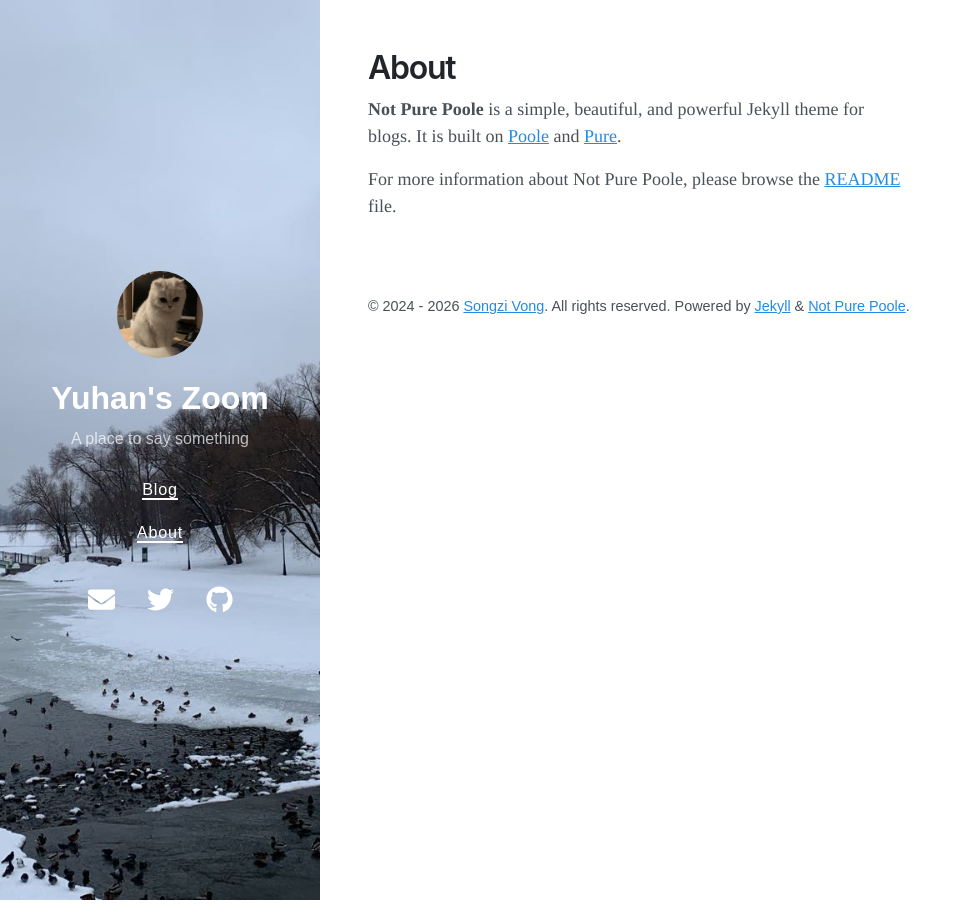
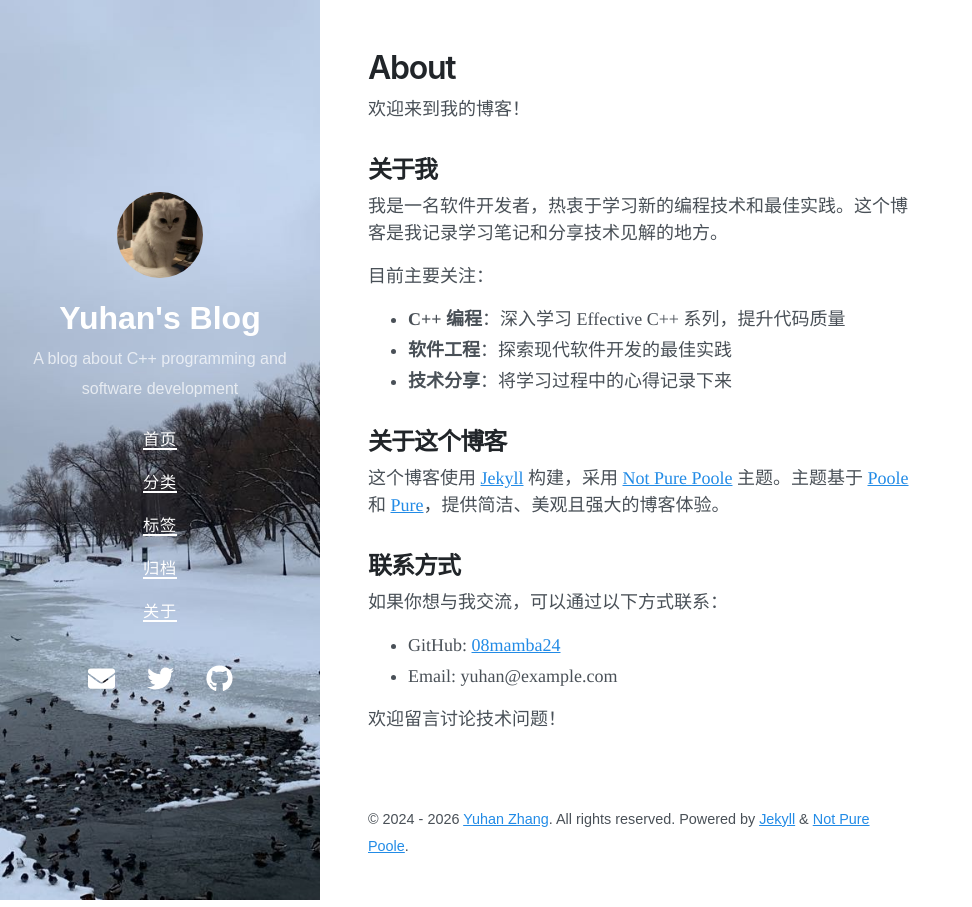
Before and after one commit to 08mamba24/08mamba24.github.io, a Jekyll site: the page built from about.md, in a window 1280 px wide. Shown: the whole page, without its empty margins (0-972 px from the left). Built offline with Jekyll 4.4.1, drawn with Linux system fonts in a browser that asks for light colours; nearby versions of some CDN libraries.

Commit message:
优化博客网站：更新个人信息、完善关于页面、启用分类功能、自定义主题配色和改进导航结构
- 更新网站标题和描述，改为更专业的中文内容
- 完善关于页面，添加作者介绍、技术关注点和联系方式
- 启用分类归档功能，改善内容组织
- 添加自定义蓝色主题配色方案
- 改进导航结构，使用中文标签并添加更多链接
- 优化SEO配置，更新作者信息和社交媒体链接

```diff
--- a/_config.yml
+++ b/_config.yml
@@ -1,7 +1,7 @@
 # Setup
-title: Yuhan's Zoom
-description: A place to say something
-url: https://vszhub.github.io
+title: Yuhan's Blog
+description: A blog about C++ programming and software development
+url: https://08mamba24.github.io
 avatar: /avatar.jpeg
 paginate: 5
 permalink: pretty
@@ -29,16 +29,15 @@ exclude:
 
 # Optimize Jekyl SEO Tag
 twitter:
-  username: vszhub
+  username: 08mamba24
   card: summary
 logo: logo.png
 social:
-  name: Songzi Vong
+  name: Yuhan Zhang
   links:
-    - https://twitter.com/vszhub
-    - https://github.com/vszhub
+    - https://github.com/08mamba24
 google_site_verification: xxxxx
-lang: en
+lang: zh-CN
 
 sass:
   sass_dir: _sass
@@ -54,6 +53,6 @@ sass:
 
 # Specify the author for blog posts
 author:
-  name: Songzi Vong
-  url: https://github.com/vszhub/
-  email: vszhub@gmail.com
+  name: Yuhan Zhang
+  url: https://github.com/08mamba24/
+  email: yuhan@example.com
--- a/_data/archive.yml
+++ b/_data/archive.yml
@@ -1,9 +1,9 @@
 - type: dates
   title: Dates
   url: /dates/
-#- type: categories
-#  title: Categories
-#  url: /categories/
+- type: categories
+  title: Categories
+  url: /categories/
 - type: tags
   title: Tags
   url: /tags/
--- a/_data/navigation.yml
+++ b/_data/navigation.yml
@@ -1,4 +1,10 @@
-- title: Blog
+- title: 首页
   url: /
-- title: About
+- title: 分类
+  url: /categories/
+- title: 标签
+  url: /tags/
+- title: 归档
+  url: /dates/
+- title: 关于
   url: /about/
--- a/_sass/_variables.scss
+++ b/_sass/_variables.scss
@@ -67,6 +67,16 @@
   }
 }
 
+[data-theme="custom-blue"] {
+  --body-bg: #f0f4f8;
+  --body-color: #2c3e50;
+  --link-color: #2980b9;
+  --link-hover-color: #3498db;
+  --heading-color: #1a252f;
+  --code-bg: #ecf0f1;
+  --code-color: #8e44ad;
+}
+
 $sm-width: 35.5rem;
 $md-width: 48rem;
 $lg-width: 64rem;
--- a/about.md
+++ b/about.md
@@ -3,6 +3,27 @@ layout: page
 title: About
 ---
 
-**Not Pure Poole** is a simple, beautiful, and powerful Jekyll theme for blogs. It is built on [Poole](https://github.com/poole/poole) and [Pure](https://purecss.io/).
+欢迎来到我的博客！
 
-For more information about Not Pure Poole, please browse the [README](https://github.com/vszhub/not-pure-poole) file.
+## 关于我
+
+我是一名软件开发者，热衷于学习新的编程技术和最佳实践。这个博客是我记录学习笔记和分享技术见解的地方。
+
+目前主要关注：
+
+- **C++ 编程**：深入学习 Effective C++ 系列，提升代码质量
+- **软件工程**：探索现代软件开发的最佳实践
+- **技术分享**：将学习过程中的心得记录下来
+
+## 关于这个博客
+
+这个博客使用 [Jekyll](https://jekyllrb.com/) 构建，采用 [Not Pure Poole](https://github.com/vszhub/not-pure-poole) 主题。主题基于 [Poole](https://github.com/poole/poole) 和 [Pure](https://purecss.io/)，提供简洁、美观且强大的博客体验。
+
+## 联系方式
+
+如果你想与我交流，可以通过以下方式联系：
+
+- GitHub: [08mamba24](https://github.com/08mamba24)
+- Email: yuhan@example.com
+
+欢迎留言讨论技术问题！
```
